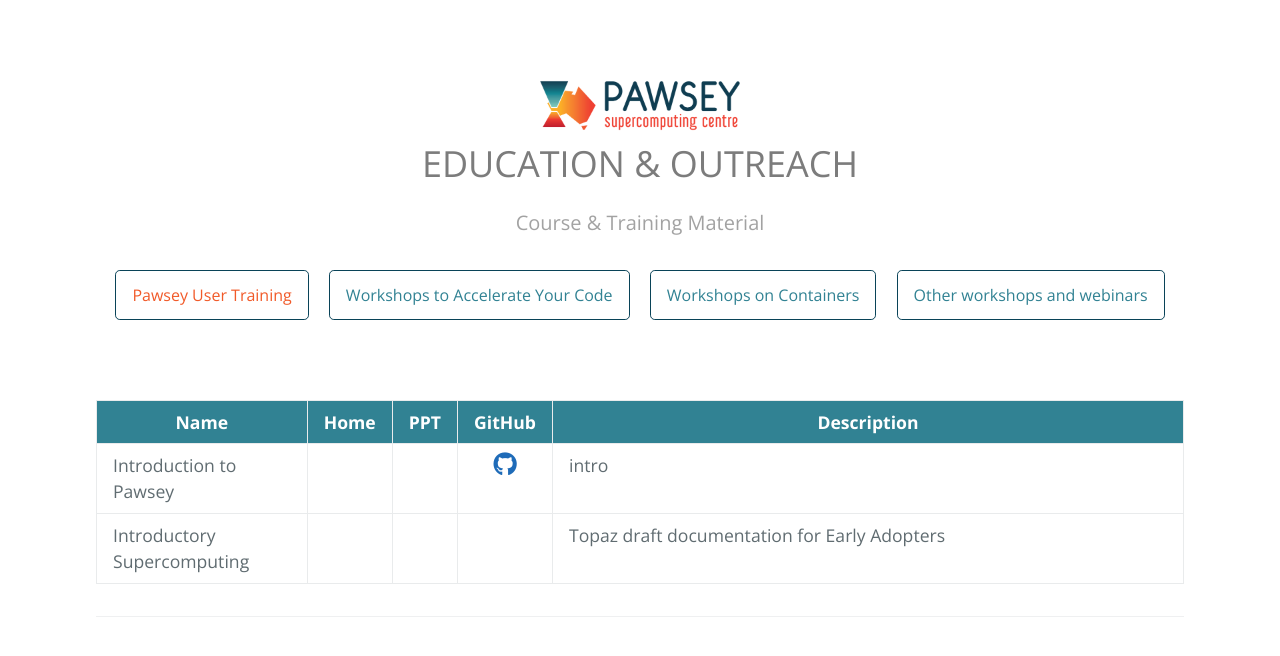
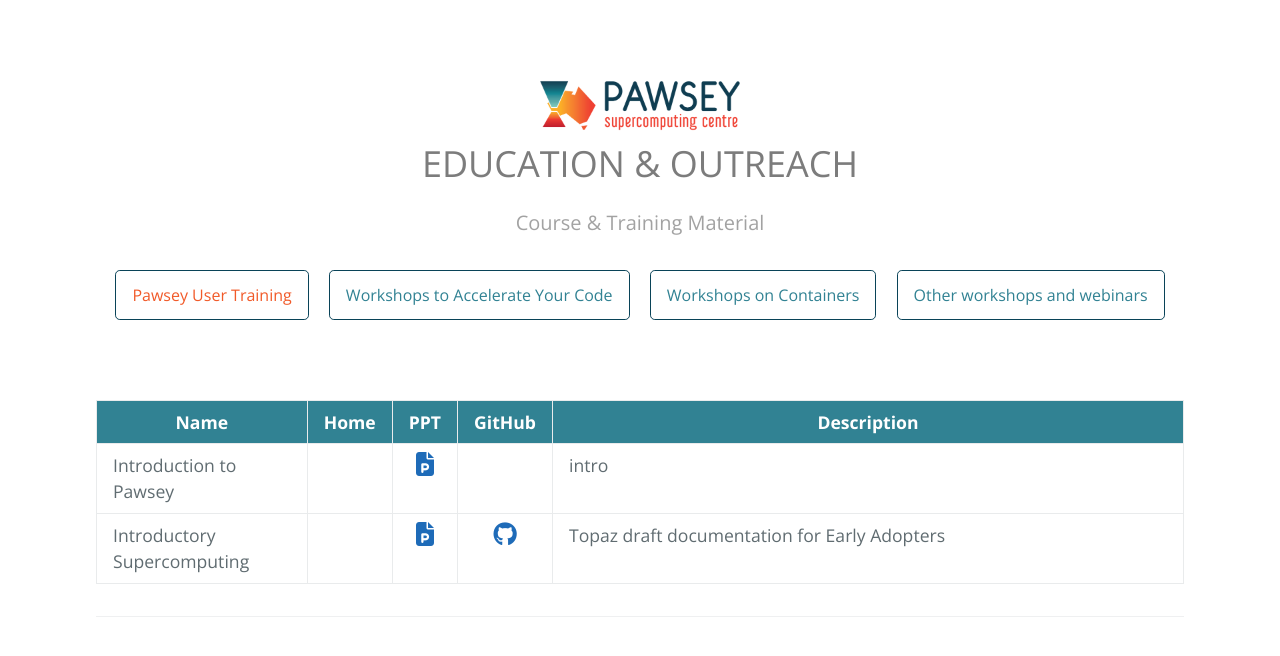
Before and after one commit to ratkinson0405/ratkinson0405.github.io, a Jekyll site: the page built from training.md, in a window 1280 px wide. Shown: the top 656 px of the page. Built offline with Jekyll 4.4.1, drawn with Linux system fonts in a browser that asks for light colours; nearby versions of some CDN libraries; our own code applies the rules of GitHub Pages for plain Markdown files; the repository's description, which GitHub fills in, is left out.

Commit message:
Update default.html

```diff
--- a/_layouts/default.html
+++ b/_layouts/default.html
@@ -49,8 +49,8 @@
                 <tr>
                   <td markdown="span">{{ data.title }}</td>
                   <td markdown="span" align="center">{% if data.url != nil %}<a href="{{ data.url }}"><i class="fas fa-home" style="font-size:24px;"></i></a>{% endif %}</td>
-                  <td markdown="span" align="center">{% if data.ppt == nil %}<a href="{{ data.ppt }}"><i class="fas fa-file-powerpoint" style="font-size:24px;"></i></a>{% endif %}</td>
-                  <td markdown="span" align="center">{% if data.git == nil %}<a href="{{ data.git }}"><i class="fab fa-github" style="font-size:24px;"></i></a>{% endif %}</td>
+                  <td markdown="span" align="center">{% if data.ppt != nil %}<a href="{{ data.ppt }}"><i class="fas fa-file-powerpoint" style="font-size:24px;"></i></a>{% endif %}</td>
+                  <td markdown="span" align="center">{% if data.git != nil %}<a href="{{ data.git }}"><i class="fab fa-github" style="font-size:24px;"></i></a>{% endif %}</td>
                   <td markdown="span">{% if data.description != nil %}{{ data.description }}{% endif %}</td>
                 </tr>
               {% endif %}
```
